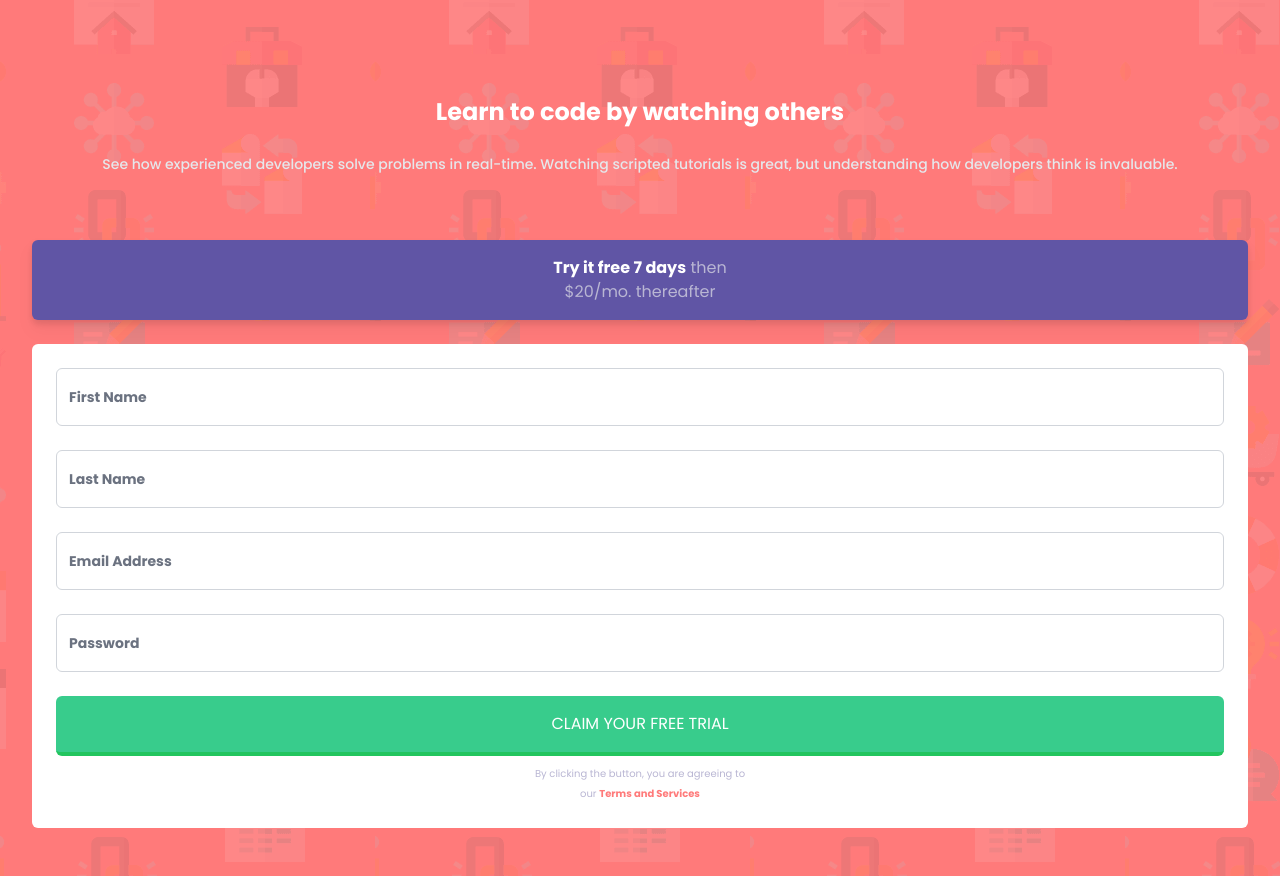
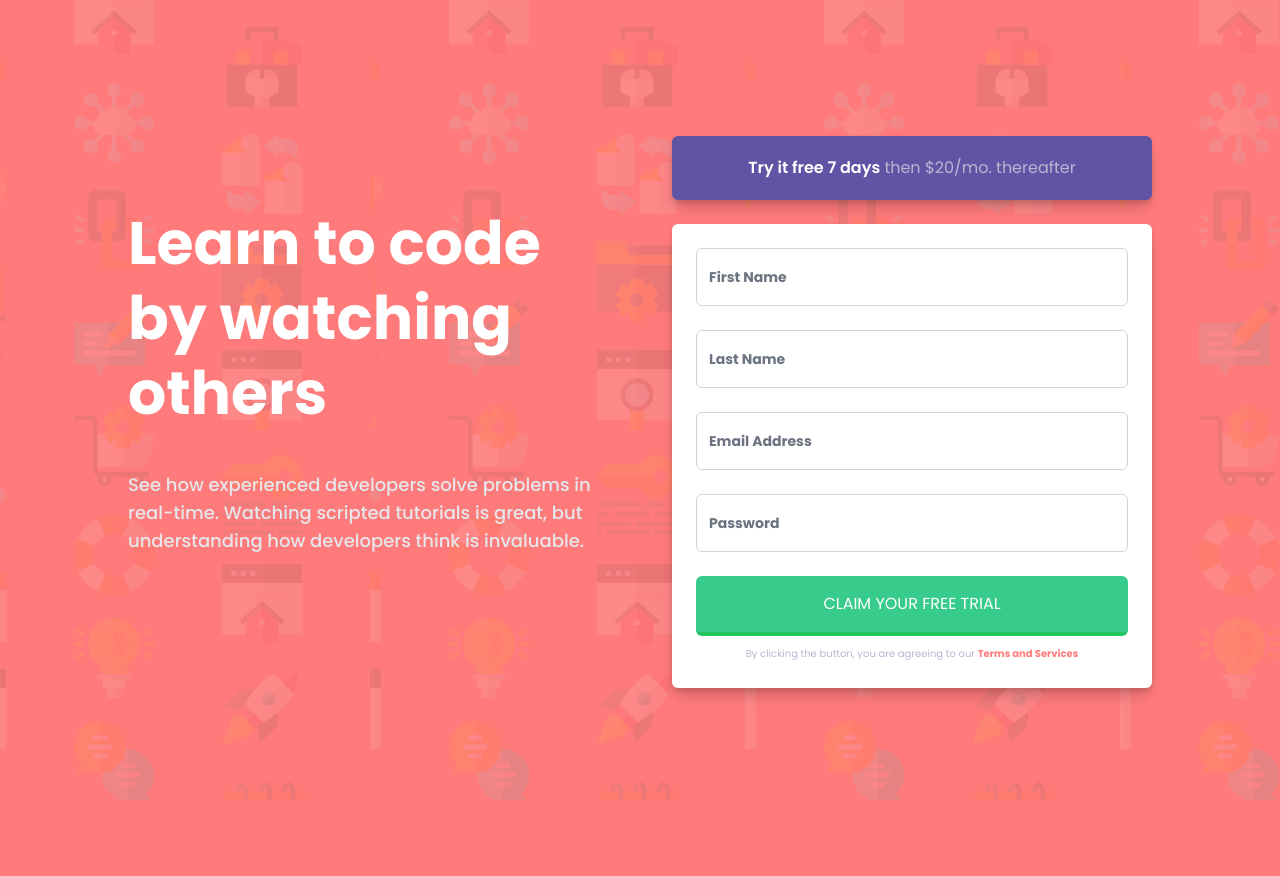
Before and after one commit to gusanchefullstack/prj-01-intro-component-with-signup-form, a website built with Vite: page index.html in a window 1280 px wide. After the commit the page ends 800 px from the top, so only its background shows below. Built offline with nearby package versions, Linux system fonts and the light colour scheme.

Commit message:
💄  Add styles for desktop layout

```diff
--- a/index.html
+++ b/index.html
@@ -15,31 +15,37 @@
   <body class="bg-mobile bg-myRed">
     <div id="app">
       <main
-        class="flex flex-wrap justify-center items-center text-base font-poppins pt-24 pb-12 px-8"
+        class="flex flex-wrap justify-center items-center text-base font-poppins pt-24 pb-12 px-8 lg:flex-nowrap lg:gap-16 lg:justify-between lg:px-32 lg:py-24"
       >
-        <section>
-          <h1 class="text-2xl text-white text-center font-bold">
+        <section class="lg:basis-1/2">
+          <h1
+            class="text-2xl text-white text-center font-bold lg:text-6xl lg:leading-tight lg:text-left"
+          >
             Learn to code by watching others
           </h1>
           <p
-            class="text-gray-200 text-center my-6 font-medium text-sm px-4 leading-6"
+            class="text-gray-200 text-center my-6 font-medium text-sm px-4 leading-6 lg:text-left lg:text-lg lg:px-0 lg:mt-10"
           >
             See how experienced developers solve problems in real-time. Watching
             scripted tutorials is great, but understanding how developers think
             is invaluable.
           </p>
         </section>
-        <section>
+        <section class="lg:basis-1/2">
           <div
-            class="w-full bg-myBlue rounded-md py-4 mt-10 mb-6 drop-shadow-lg"
+            class="w-full bg-myBlue rounded-md py-4 mt-10 mb-6 drop-shadow-lg shadow-lg"
           >
-            <p class="text-myGrayishBlue text-center">
-              <span class="text-white font-bold">Try it free 7 days</span> then
-              <br />
+            <p class="text-myGrayishBlue text-center lg:py-1">
+              <span class="text-white font-semibold">Try it free 7 days</span>
+              then
+              <br class="lg:hidden" />
               $20/mo. thereafter
             </p>
           </div>
-          <form action="" class="bg-white rounded-md p-6">
+          <form
+            action=""
+            class="bg-white rounded-md p-6 drop-shadow-lg shadow-lg"
+          >
             <input
               type="text"
               name="first"
@@ -87,7 +93,8 @@
               Claim your free trial
             </button>
             <p class="text-center text-[10px] leading-5 text-myGrayishBlue">
-              By clicking the button, you are agreeing to <br />our
+              By clicking the button, you are agreeing to
+              <br class="lg:hidden" />our
               <span class="text-myRed font-bold">Terms and Services</span>
             </p>
           </form>
```
